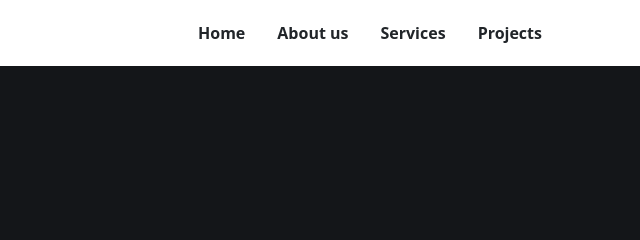
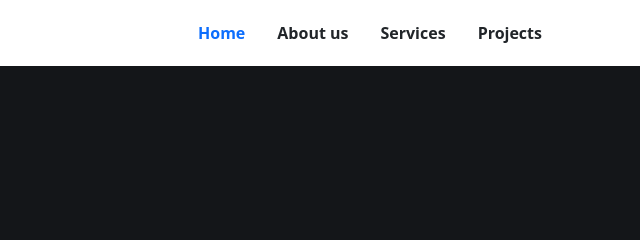
Before and after one commit to Noreeni7/EASTMONT-ELECTRICALS-LTD, a plain HTML site: page index.html in a window 1280 px wide. In both pictures the pointer is over the link "Home". Shown: the top 240 px of the page, 640-1280 px from the left. Drawn offline with nearby package versions, Linux system fonts and the light colour scheme; a script that the page names is missing.

Commit message:
Add hover effect for nav links

```diff
--- a/styles.css
+++ b/styles.css
@@ -1,6 +1,10 @@
 
 .navbar-nav .nav-link:hover {
-  color: #0d6efd;
+  color: #0d6efd !important;
+}
+
+.custom-nav{
+    background-color: white;
 }
 
 .hero {
```
